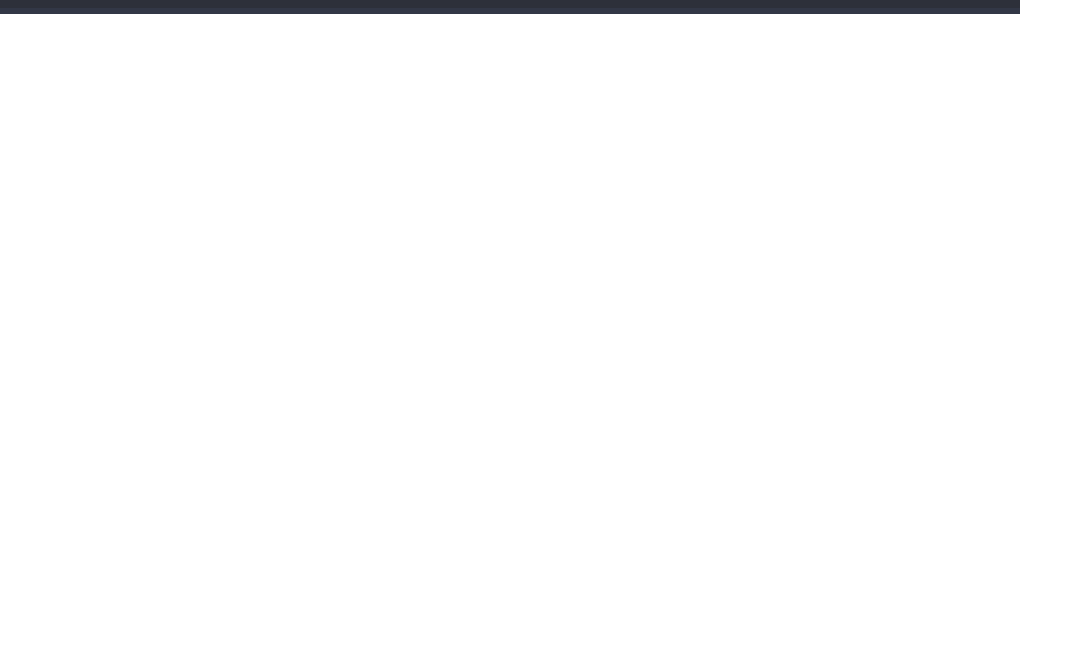
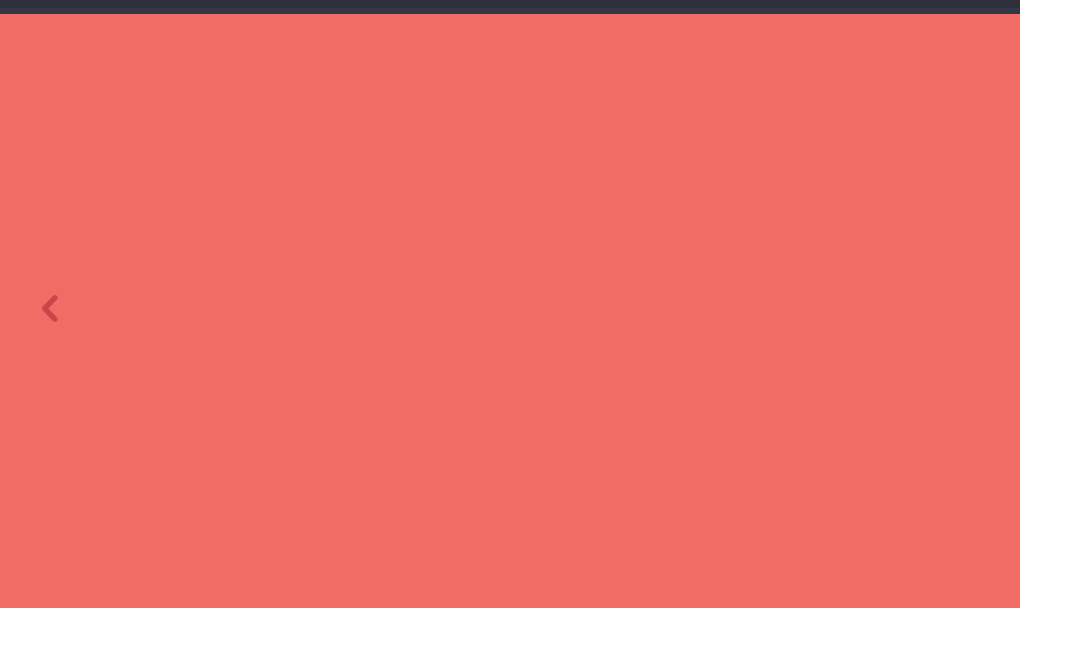
Before and after one commit to konstsem/singolo, a plain HTML site: page singolo1.html in a window 1280 px wide. Shown: the part 81-728 px from the top of the page, without its empty margins (0-1083 px from the left). Drawn offline with nearby package versions, Linux system fonts and the light colour scheme.

Commit message:
feat: add prev button

```diff
--- a/singolo1.css
+++ b/singolo1.css
@@ -65,3 +65,34 @@
 .navbar a:hover {
   color: #f06c64;
 }
+
+.slider {
+  width: inherit;
+  height: 600px;
+  background-color: #f06c64;
+  display: flex;
+}
+
+.prev {
+  width: 60px;
+}
+
+.prev button {
+  background-color: inherit;
+  border: none;
+  background-image: url(assets/images/prev.png);
+  background-repeat: no-repeat;
+  width: 16px;
+  height: 27px;
+  position: relative;
+  top: 287px;
+  left: 42px;
+}
+
+.prev button:hover {
+  background-image: url(assets/images/prev-hover.png);
+}
+
+.prev button:focus {
+  outline: none;
+}
--- a/singolo1.html
+++ b/singolo1.html
@@ -37,6 +37,12 @@
         <div class="header-bottom"></div>
       </header>
       <main>
+        <div class="slider">
+          <div class="prev">
+            <button>
+            </button>
+          </div>
+        </div>
       </main>
     </div>
   </body>
```
Also changed, not shown: assets/images/prev-hover.png (added), assets/images/prev.png (added).
